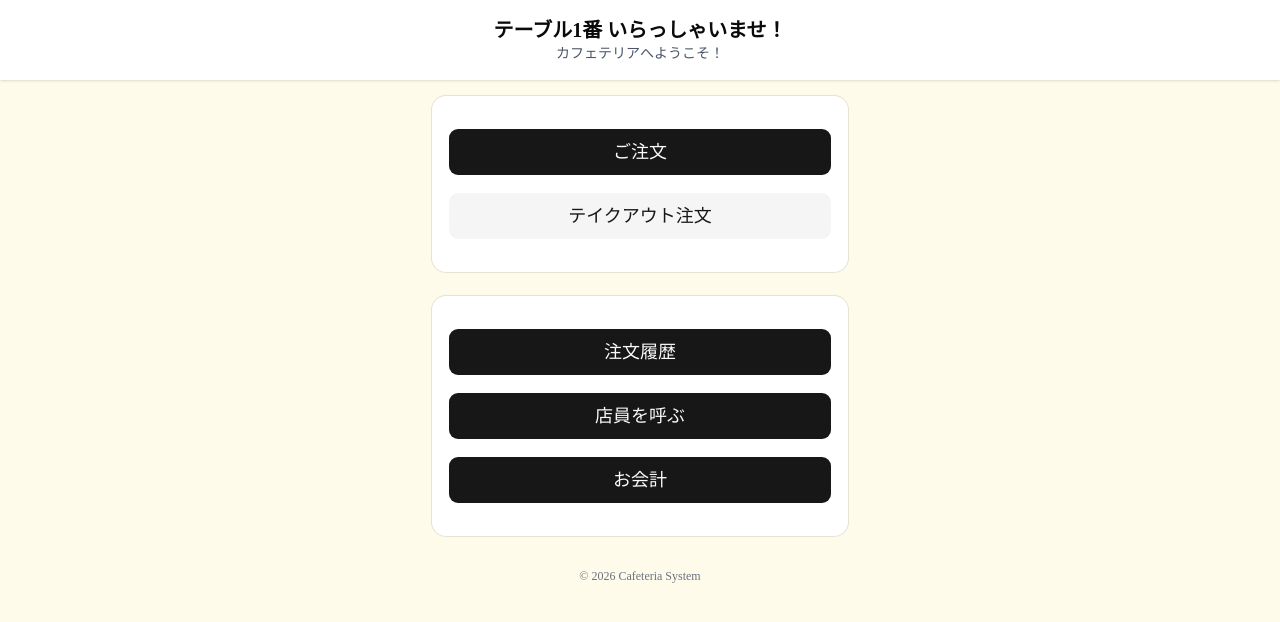
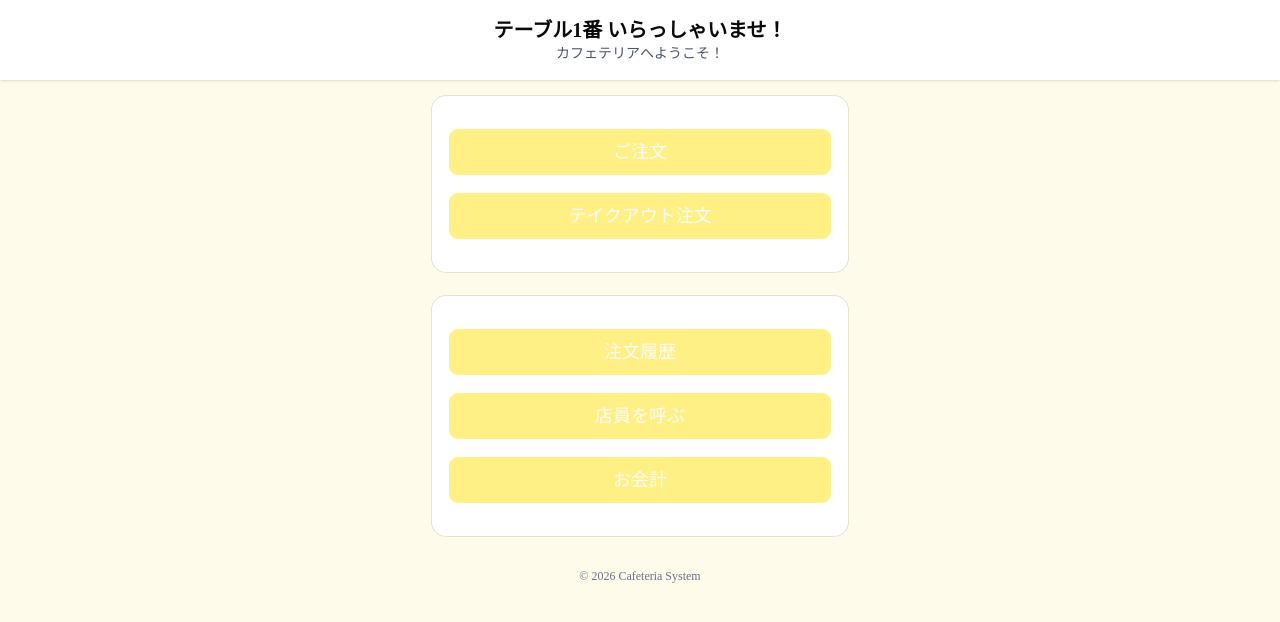
Before and after one commit to tomo12849/zero-to-deploy-tomoya, a Next.js app: page / in a window 1280 px wide. Shown: the top 622 px of the page. Built offline with nearby package versions, Linux system fonts and the light colour scheme.

Commit message:
feat: add cafeteria UI

```diff
--- a/app/page.tsx
+++ b/app/page.tsx
@@ -14,8 +14,10 @@ export default function Home() {
       <div className="w-full max-w-md p-4 space-y-6">
         <Card>
           <CardContent className="p-4 space-y-4">
-            <Button className="w-full h-12 text-lg">ご注文</Button>
-            <Button variant="secondary" className="w-full h-12 text-lg">
+            <Button className="w-full h-12 text-lg bg-yellow-200 hover:bg-yellow-300">
+              ご注文
+            </Button>
+            <Button className="w-full h-12 text-lg bg-yellow-200 hover:bg-yellow-300">
               テイクアウト注文
             </Button>
           </CardContent>
@@ -23,9 +25,15 @@ export default function Home() {
 
         <Card>
           <CardContent className="p-4 grid grid-cols-1 gap-4">
-            <Button className="w-full h-12 text-lg">注文履歴</Button>
-            <Button className="w-full h-12 text-lg">店員を呼ぶ</Button>
-            <Button className="w-full h-12 text-lg">お会計</Button>
+            <Button className="w-full h-12 text-lg bg-yellow-200 hover:bg-yellow-300">
+              注文履歴
+            </Button>
+            <Button className="w-full h-12 text-lg bg-yellow-200 hover:bg-yellow-300">
+              店員を呼ぶ
+            </Button>
+            <Button className="w-full h-12 text-lg bg-yellow-200 hover:bg-yellow-300">
+              お会計
+            </Button>
           </CardContent>
         </Card>
       </div>
```
